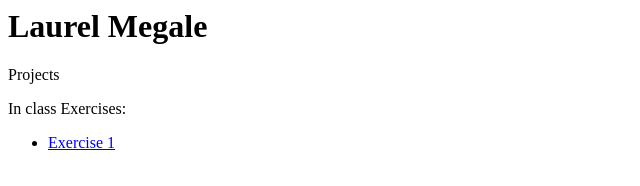
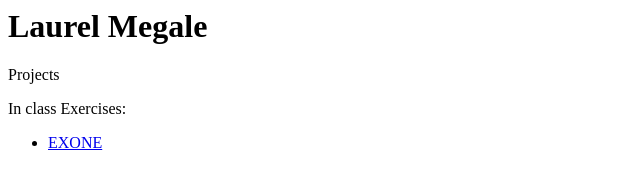
Before and after one commit to lmegale15/InteractiveMedia323, a plain HTML site: page index.html in a window 1280 px wide. Shown: the full height of the page, 0-640 px from the left. Drawn offline with Linux system fonts and the light colour scheme.

Commit message:
text change

```diff
--- a/index.html
+++ b/index.html
@@ -13,7 +13,7 @@
   <p>
     In class Exercises:
     </p><ul>
-    	<li><a href="https://lmegale15.github.io/interactivemedia323/exercise1/">Exercise 1</a></li>
+    	<li><a href="https://lmegale15.github.io/interactivemedia323/exercise1/">EXONE</a></li>
     	</li>
 
   <p></p>
```
